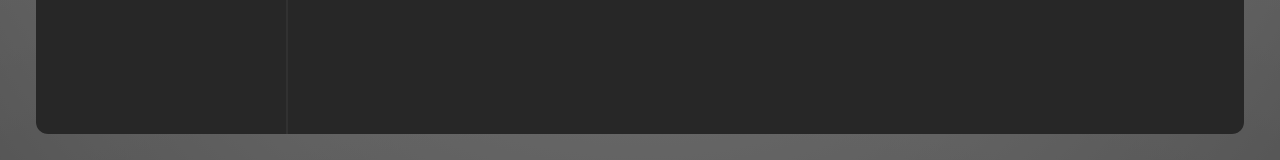
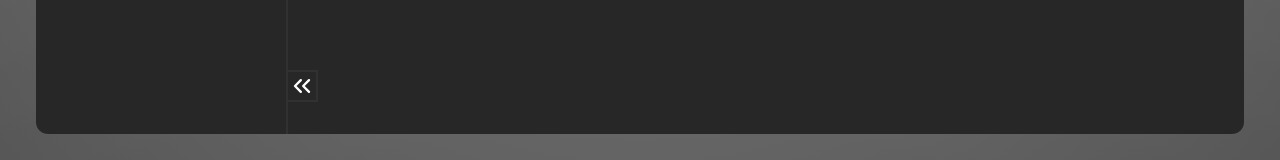
Before and after one commit to DimaJun/social-network, a React app: page / in a window 1280 px wide. Shown: the part 630-790 px from the top of the page. Built offline with nearby package versions, Linux system fonts and the light colour scheme.

Commit message:
added: toggle button in Sidebar

```diff
--- a/src/app/styles/main.scss
+++ b/src/app/styles/main.scss
@@ -27,4 +27,5 @@ body {
           "sidebar content content content"
           "sidebar content content content"
           "sidebar content content content";
+  transition: grid-template-columns 0.3s ease;
 }
--- a/src/app/styles/variables/globals.scss
+++ b/src/app/styles/variables/globals.scss
@@ -19,6 +19,7 @@
 
   // globals
   --sidebar-width: 250px;
+  --sidebar-closed-width: 70px;
 
   // paddings
   --padding8: 8px;
--- a/src/widgets/Navbar/ui/Navbar.tsx
+++ b/src/widgets/Navbar/ui/Navbar.tsx
@@ -41,7 +41,7 @@ export function Navbar() {
 			<Dropdown
 				className={s.dropdown}
 				items={items}
-				trigger={<Avatar size={32} />}
+				trigger={<Avatar size={36} />}
 			/>
 		</div>
 	);
--- a/src/widgets/Sidebar/ui/Sidebar.module.scss
+++ b/src/widgets/Sidebar/ui/Sidebar.module.scss
@@ -1,6 +1,14 @@
 .Sidebar {
+  position: relative;
   grid-area: sidebar;
   padding: 10px;
+  transition: 0.3s;
+
+  &.closed {
+    .text {
+      display: none;
+    }
+  }
 }
 
 .link {
@@ -16,3 +24,16 @@
     color: var(--color-text-accent);
   }
 }
+
+.closeBtn {
+  position: absolute;
+  width: 32px;
+  height: 32px;
+  display: flex;
+  justify-content: center;
+  align-items: center;
+
+  right: -32px;
+  bottom: 32px;
+  border: 2px solid var(--color-surface);
+}
--- a/src/widgets/Sidebar/ui/Sidebar.tsx
+++ b/src/widgets/Sidebar/ui/Sidebar.tsx
@@ -1,13 +1,26 @@
 import { NavLink } from 'react-router';
+import { useEffect, useState } from 'react';
+import { ChevronsLeft, ChevronsRight } from 'lucide-react';
 
 import s from './Sidebar.module.scss';
 
-import { classNames } from '@/shared/helpers/classNames/classNames';
+import { classNames, Mods } from '@/shared/helpers/classNames/classNames';
 import { routes } from '@/shared/configs/router/router';
+import { Button } from '@/shared/ui/Button';
 
 export function Sidebar() {
+	const [closed, setClosed] = useState(false);
+
+	useEffect(() => {
+		document.documentElement.style.setProperty('--sidebar-width', closed ? '70px' : '250px');
+	}, [closed]);
+
+	const mods: Mods = {
+		[s.closed]: closed,
+	};
+
 	return (
-		<div className={classNames(s.Sidebar, {}, [])}>
+		<div className={classNames(s.Sidebar, mods, [])}>
 			<div className={s.links}>
 				{Object.entries(routes).map(([_, { Icon, route, text }]) => (
 					<NavLink
@@ -18,10 +31,16 @@ export function Sidebar() {
 						to={route}
 					>
 						{Icon && <Icon />}
-						{text && <p>{text}</p>}
+						{text && <p className={s.text}>{text}</p>}
 					</NavLink>
 				))}
 			</div>
+			<Button
+				className={s.closeBtn}
+				onClick={() => setClosed((prev) => !prev)}
+			>
+				{closed ? <ChevronsRight size={32} /> : <ChevronsLeft size={32} />}
+			</Button>
 		</div>
 	);
 }
```
